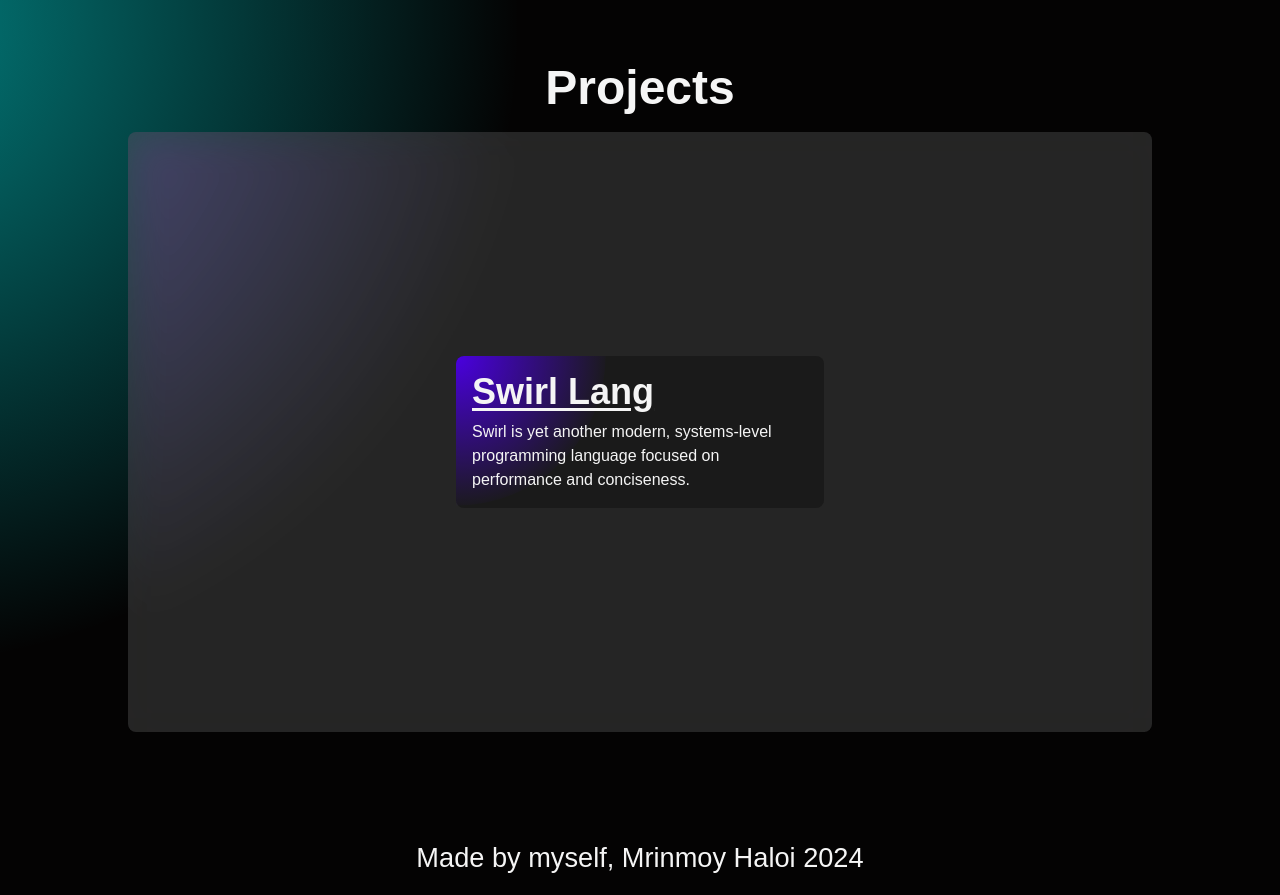
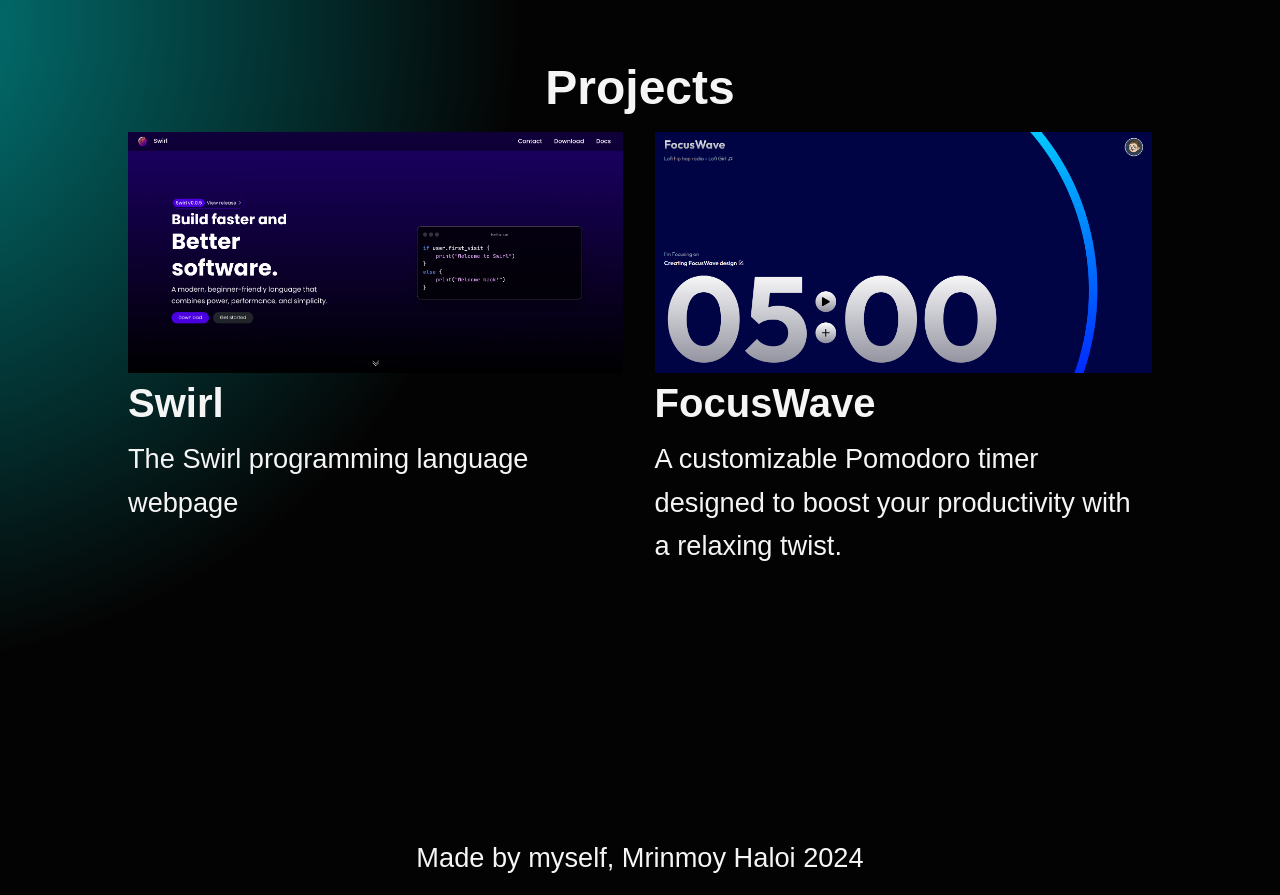
Before and after one commit to MrinmoyHaloi/mrinmoyhaloi.github.io, a SvelteKit app: page / in a window 1280 px wide. Shown: the part 1580-2475 px from the top of the page. Built offline with nearby package versions, Linux system fonts and the light colour scheme.

Commit message:
feat: enhance project section layout and improve heading styles

```diff
--- a/src/app.scss
+++ b/src/app.scss
@@ -27,6 +27,11 @@ h2 {
 	font-weight: 700;
 	margin-bottom: 0.5rem;
 }
+h3 {
+	font-size: 2.5rem;
+	font-weight: 600;
+	margin-bottom: 0.3rem;
+}
 
 p {
 	font-size: 1.7rem;
--- a/src/routes/+page.svelte
+++ b/src/routes/+page.svelte
@@ -16,10 +16,10 @@
 							<span class="underline underline-offset-2">Mrinmoy Haloi</span>
 							<div class="flex items-center gap-3 hover:*:text-slate-300">
 								<a href="https://github.com/mrinmoyhaloi" target="_blank">
-									<Icon icon="fa-brands:github" />
+									<Icon icon="fa-brands:github" width="24" height="24"/>
 								</a>
 								<a href="https://www.linkedin.com/in/mrinmoy-haloi" target="_blank">
-									<Icon icon="fa-brands:linkedin" />
+									<Icon icon="fa-brands:linkedin" width="24" height="24"/>
 								</a>
 							</div>
 						</div>
@@ -53,7 +53,6 @@
 							<span>AWESOME</span>
 						</div>
 					</div>
-					<!-- <a href="#contact" class="btn">Get in touch</a> -->
 				</div>
 				<div class="skills">
 					<h2>Skills</h2>
@@ -76,18 +75,28 @@
 	<section class="projects-section">
 		<div class="section">
 			<h2 class="text-center">Projects</h2>
-			<div class="container">
-				<div class="inner">
-					<div class="circle"></div>
-					<div class="relative z-10">
-						<a href="https://github.com/SwirlLang/Swirl">
-							<h1 class="pb-2 text-4xl font-bold underline underline-offset-4">Swirl Lang</h1>
-						</a>
-						<p class="text-base">
-							Swirl is yet another modern, systems-level programming language focused on performance
-							and conciseness.
-						</p>
-					</div>
+			<div class="projects flex gap-8">
+				<div class="project">
+					<a href="https://github.com/SwirlLang/Swirl">
+						<img src="swirl.png" alt="" class="">
+						<div>
+							<h3>Swirl</h3>
+							<p>
+								The Swirl programming language webpage
+							</p>
+						</div>
+					</a>
+				</div>
+				<div class="project">
+					<a href="https://github.com/MrinmoyHaloi/FocusWave">
+						<img src="focuswave.png" alt="" class="">
+						<div>
+							<h3>FocusWave</h3>
+							<p>
+								A customizable Pomodoro timer designed to boost your productivity with a relaxing twist.
+							</p>
+						</div>
+					</a>
 				</div>
 			</div>
 		</div>
@@ -265,41 +274,9 @@
 			width: 80%;
 			margin: auto;
 		}
-		.container {
-		background-color: rgba(90, 90, 90, 0.401);
-		height: 600px;
-		display: grid;
-		place-items: center;
-		border-radius: .5rem;
-		backdrop-filter: blur(20px) hue-rotate(69deg);
-		.inner {
-			background-color: rgb(26, 26, 26);
-			max-width: 23rem;
-			padding: 1em;
-			border-radius: 0.5rem;
-			position: relative;
-			a {
-				h1 {
-					transition: .2s;
-					display: inline-block;
-					&:hover {
-						color: #8c61e1;
-					}
-				}
-			}
-			.circle {
-				background: radial-gradient(circle at 0% 0%, #4a00e0 0%, transparent 40%);
-				// background: blueviolet;
-				width: 17rem;
-				height: 17rem;
-				clip-path: circle(55% at 0% 0%);
-				position: absolute;
-				top: 0;
-				left: 0;
-				border-top-left-radius: 0.5rem;
-			}
+		.projects {
+
 		}
-	}
 	}
 
 	section {
```
Also changed, not shown: static/focuswave.png (added), static/swirl.png (added).
